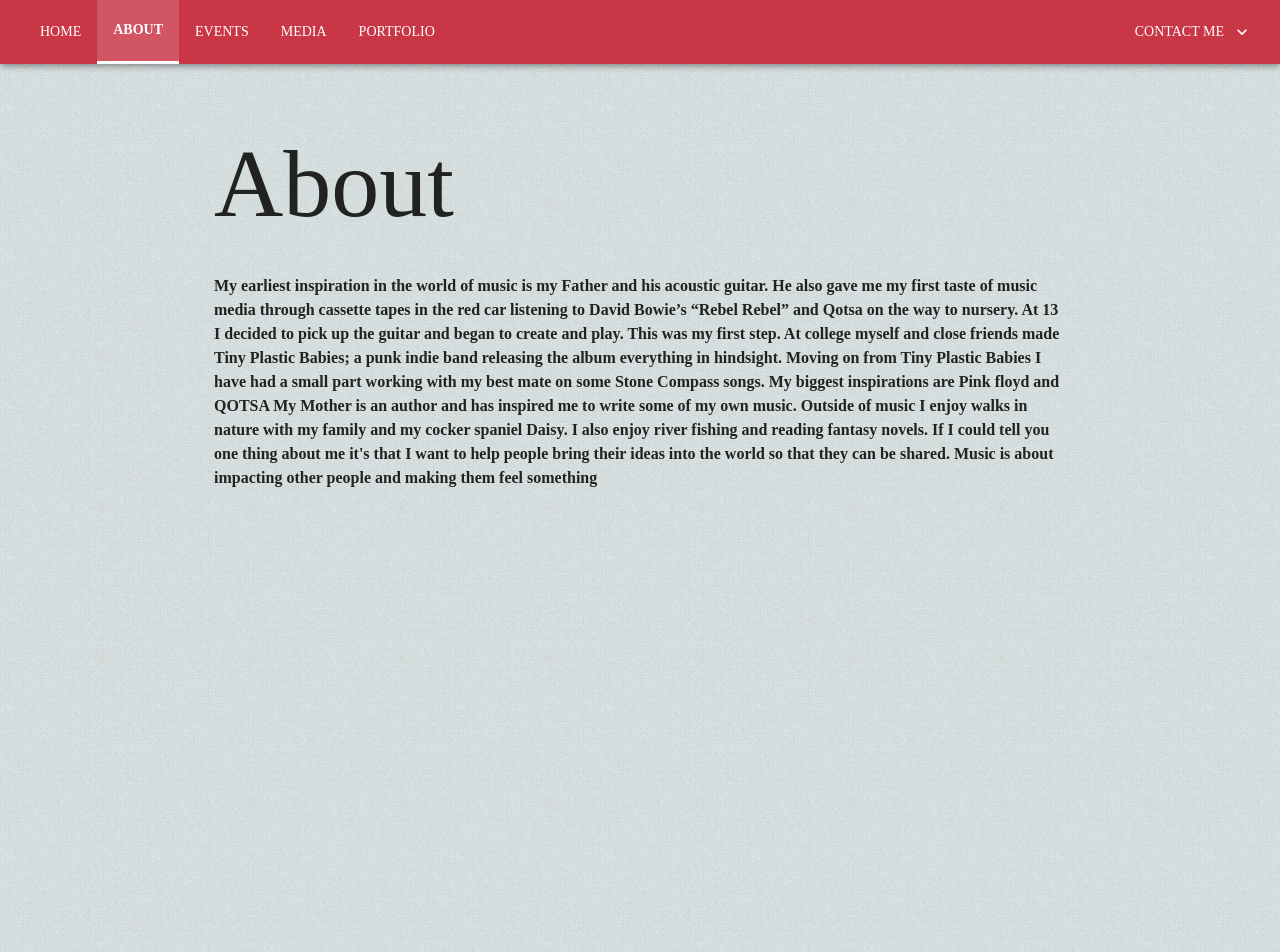
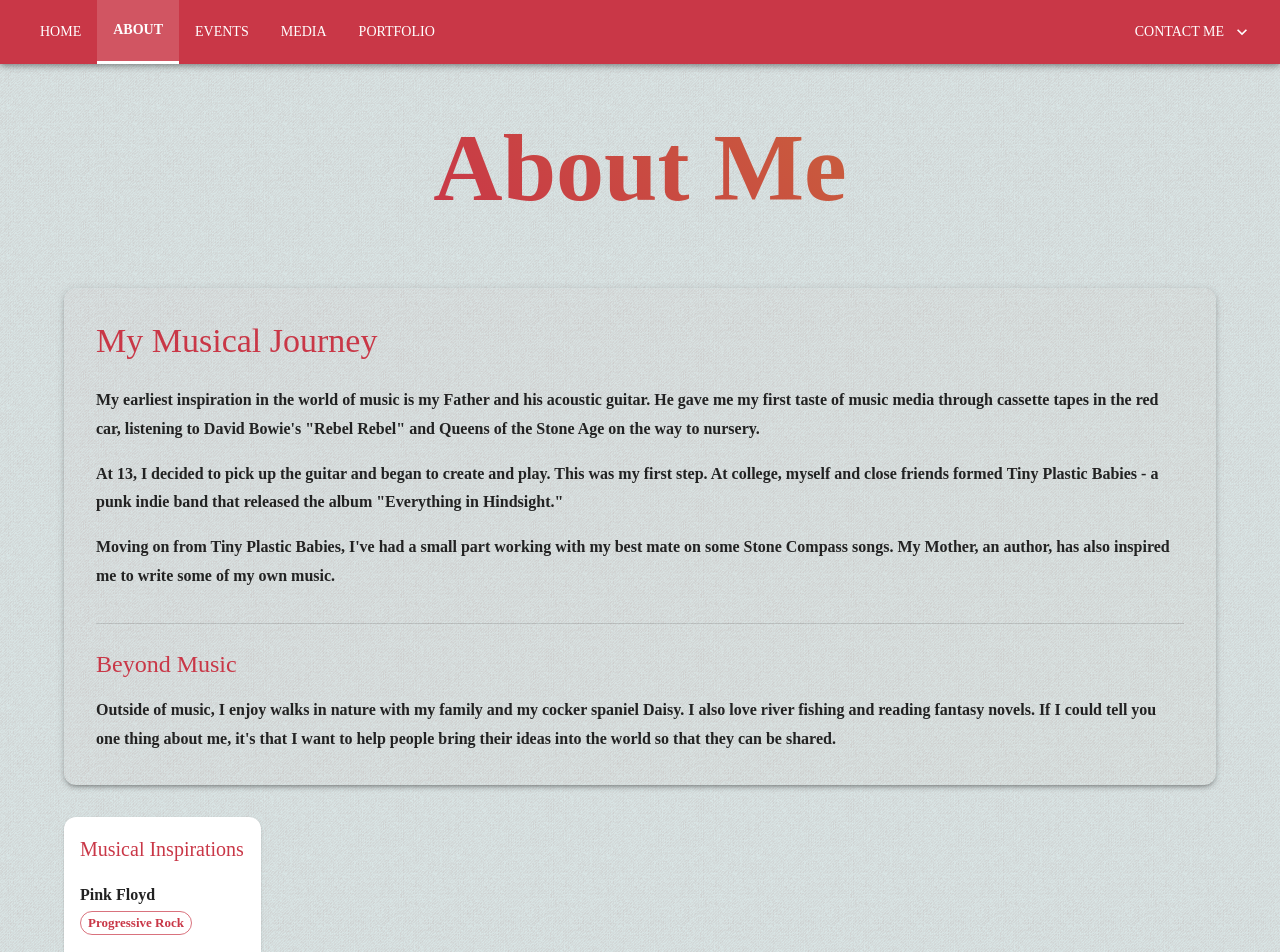
Before and after one commit to lukavr05/kai-website, a React (Vite) app: page /about in a window 1280 px wide. Shown: the top 952 px of the page. Built offline with nearby package versions, Linux system fonts and the light colour scheme; a web font is replaced by a local one.

Commit message:
updated about page

```diff
--- a/src/pages/About.jsx
+++ b/src/pages/About.jsx
@@ -1,45 +1,131 @@
-import { Box, Typography, Container } from "@mui/material";
-
+import {
+  Box,
+  Typography,
+  Container,
+  Grid,
+  Card,
+  CardContent,
+  Chip,
+  Avatar,
+  Divider,
+  Paper
+} from "@mui/material";
+import {
+  MusicNote,
+  Pets,
+  MenuBook,
+  Nature,
+  Group
+} from "@mui/icons-material";
 
 function About() {
+  const inspirations = [
+    { name: "Pink Floyd", genre: "Progressive Rock" },
+    { name: "Queens of the Stone Age", genre: "Alternative Rock" },
+    { name: "David Bowie", genre: "Art Rock" }
+  ];
+
+  const interests = [
+    { icon: <Nature />, title: "Nature Walks", description: "Exploring outdoors with family and Daisy" },
+    { icon: <MenuBook />, title: "Reading", description: "Fantasy novels and creative writing" },
+    { icon: <MusicNote />, title: "River Fishing", description: "Peaceful moments by the water" },
+    { icon: <Group />, title: "Collaboration", description: "Helping others bring their musical ideas to life" }
+  ];
+
   return (
-    <>
-      <Box
-        sx = {{
-          height: '100vh',
-          display: 'flex',
-          marginTop: '5%',
-          marginLeft: '10%',
-          marginRight: '10%',
-        }}
-        >
-          <Container maxWidth="md">
-            <Box>
-              <Typography variant="h1" gutterBottom>
-                About
+    <Box sx={{ minHeight: '100vh', py: 6 }}>
+      <Container maxWidth="lg">
+        {/* Hero Section */}
+        <Box sx={{ textAlign: 'center', mb: 8 }}>
+          <Typography
+            variant="h1"
+            sx={{
+              mb: 3,
+              background: 'linear-gradient(45deg, #c93747 30%, #c97137 90%)',
+              backgroundClip: 'text',
+              WebkitBackgroundClip: 'text',
+              WebkitTextFillColor: 'transparent',
+              fontWeight: 'bold'
+            }}
+          >
+            About Me
+          </Typography>
+        </Box>
+
+        <Grid container spacing={4}>
+          {/* Main Story Section */}
+          <Grid item xs={12} md={8}>
+            <Paper
+              elevation={3}
+              sx={{
+                p: 4,
+                borderRadius: 3,
+                background: 'linear-gradient(135deg, rgba(201, 55, 71, 0.02) 0%, rgba(201, 113, 55, 0.02) 100%)'
+              }}
+            >
+              <Typography variant="h4" sx={{ mb: 3, color: 'primary.main' }}>
+                My Musical Journey
               </Typography>
-            </Box>
-            <Box>
-              <Typography variant="body1">
-                My earliest inspiration in the world of music is my Father and his acoustic guitar. He also gave me my first taste of music media through cassette tapes in the red car listening to David Bowie’s “Rebel Rebel” and Qotsa on the way to nursery.
 
-At 13 I decided to pick up the guitar and began to create and play. This was my first step.
-At college myself and close friends made Tiny Plastic Babies; a punk indie band releasing the album everything in hindsight.
+              <Box sx={{ mb: 4 }}>
+                <Typography variant="body1" paragraph sx={{ lineHeight: 1.8 }}>
+                  My earliest inspiration in the world of music is my Father and his acoustic guitar.
+                  He gave me my first taste of music media through cassette tapes in the red car,
+                  listening to David Bowie's "Rebel Rebel" and Queens of the Stone Age on the way to nursery.
+                </Typography>
 
-Moving on from Tiny Plastic Babies I have had a small part working with my best mate on some  Stone Compass songs.
+                <Typography variant="body1" paragraph sx={{ lineHeight: 1.8 }}>
+                  At 13, I decided to pick up the guitar and began to create and play. This was my first step.
+                  At college, myself and close friends formed <strong>Tiny Plastic Babies</strong> - a punk indie band
+                  that released the album "Everything in Hindsight."
+                </Typography>
 
-My biggest inspirations are Pink floyd and QOTSA
+                <Typography variant="body1" paragraph sx={{ lineHeight: 1.8 }}>
+                  Moving on from Tiny Plastic Babies, I've had a small part working with my best mate on some
+                  Stone Compass songs. My Mother, an author, has also inspired me to write some of my own music.
+                </Typography>
+              </Box>
 
-My Mother is an author and has inspired me to write some of my own music.
+              <Divider sx={{ my: 3 }} />
 
-Outside of music I enjoy walks in nature with my family and my cocker spaniel Daisy. I also enjoy river fishing and reading fantasy novels.
+              <Typography variant="h5" sx={{ mb: 2, color: 'primary.main' }}>
+                Beyond Music
+              </Typography>
+              <Typography variant="body1" sx={{ lineHeight: 1.8 }}>
+                Outside of music, I enjoy walks in nature with my family and my cocker spaniel Daisy.
+                I also love river fishing and reading fantasy novels. If I could tell you one thing about me,
+                it's that I want to help people bring their ideas into the world so that they can be shared.
+              </Typography>
+            </Paper>
+          </Grid>
 
-If I could tell you one thing about me it's that I want to help people bring their ideas into the world so that they can be shared. Music is about impacting other people and making them feel something
-              </Typography>
-            </Box>
-          </Container>
-      </Box>
-    </>
+          {/* Sidebar */}
+          <Grid item xs={12} md={4}>
+            {/* Musical Inspirations */}
+            <Card sx={{ mb: 3, borderRadius: 3, width: "100%" }}>
+              <CardContent>
+                <Typography variant="h6" sx={{ mb: 2, color: 'primary.main' }}>
+                  Musical Inspirations
+                </Typography>
+                {inspirations.map((artist, index) => (
+                  <Box key={index} sx={{ mb: 2 }}>
+                    <Typography variant="subtitle1" sx={{ fontWeight: 'bold' }}>
+                      {artist.name}
+                    </Typography>
+                    <Chip
+                      label={artist.genre}
+                      size="small"
+                      color="primary"
+                      variant="outlined"
+                    />
+                  </Box>
+                ))}
+              </CardContent>
+            </Card>
+          </Grid>
+        </Grid>
+      </Container>
+    </Box>
   );
 }
 
```
